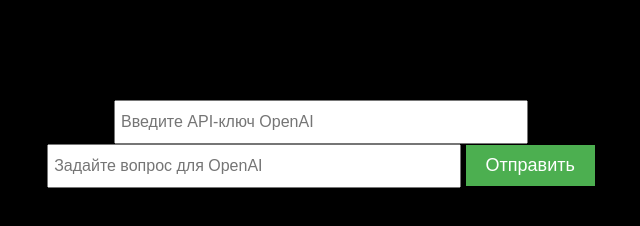
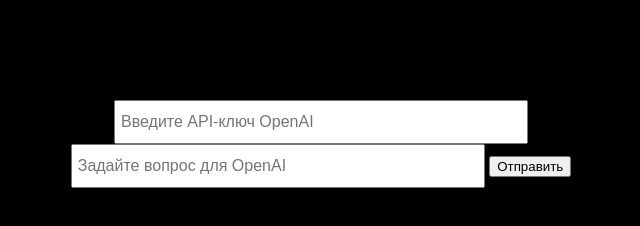
Before and after one commit to VladislavProgramm/tested, a plain HTML site: page index.html in a window 1280 px wide. Shown: the whole page, without its empty margins (319-959 px from the left). Drawn offline with Linux system fonts and the light colour scheme.

Commit message:
Update index.html

```diff
--- a/index.html
+++ b/index.html
@@ -38,11 +38,11 @@
 </head>
 <body>
   <div class="container">
-    <form onsubmit="submitQuestion(event)">
+    <form>
       <input type="text" id="apiKeyInput" placeholder="Введите API-ключ OpenAI">
       <br>
       <input type="text" id="questionInput" placeholder="Задайте вопрос для OpenAI">
-      <input type="submit" value="Отправить">
+      <button type="button" onclick="submitQuestion()">Отправить</button>
     </form>
     <div id="output"></div>
   </div>
@@ -50,8 +50,7 @@
   <script>
     const outputDiv = document.getElementById("output");
 
-    async function submitQuestion(event) {
-      event.preventDefault();
+    async function submitQuestion() {
       const apiKeyInput = document.getElementById("apiKeyInput");
       const questionInput = document.getElementById("questionInput");
       const apiKey = apiKeyInput.value;
```
